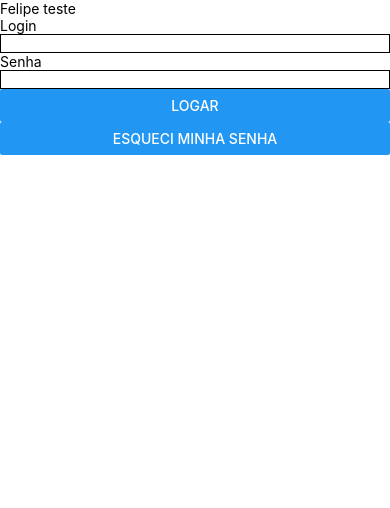
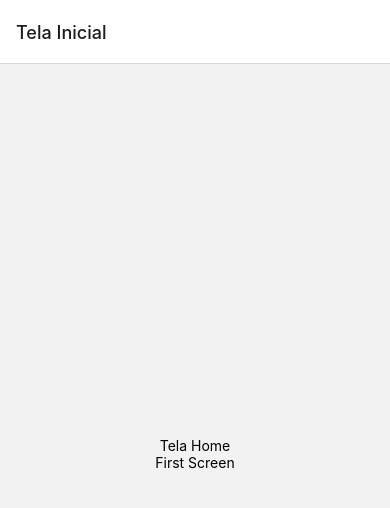
Before and after one commit to felipe-f-dantas/app, a React Native app: screen / in a window 390 px wide. Shown: the top 508 px of the page. Built offline with nearby package versions, Linux system fonts and the light colour scheme.

Commit message:
Navigation aula1

```diff
--- a/App.js
+++ b/App.js
@@ -1,46 +1,39 @@
-
-// aplicativo teste login sem api e sem banco de dados
 import React, {useState}from 'react'
 import { View, Text,Button, TouchableHighlight,Modal,StyleSheet } from 'react-native'
-import TextBox from './components/TextBox'
-import FO from './components/FO';
+import { NavigationContainer } from '@react-navigation/native'
+import { createStackNavigator } from '@react-navigation/stack'
 
-export default function App(props) {
+const Pilha = createStackNavigator();
 
-  const [visivel,setVisivel] = useState(false)
+function TelaHome({navigation}){
+    return(
+        <View style={{flex:1,alignItems:'center',justifyContent:'center'}}>
+            <Text>Tela Home</Text>
+            <Text>First Screen</Text>
+        </View>
+    )
+}
 
-  return (
-    <View>
-      <View><Text>Felipe teste</Text></View>
-      <TextBox/>
-      <Modal animationType="fade" transparent={true} visible={visivel} style={{}}>
-      <View style={estilos.modal}>
-      <FO/>
-      <Button title="Enviar" onPress={()=>{setVisivel(false)}}/>
+function TelaCanal({navigation}){
+  return(
+      <View style={{flex:1,alignItems:'center',justifyContent:'center'}}>
+          <Text>Tela Canal</Text>
+          <Text>Second Screen</Text>
       </View>
-      </Modal>
+  )
+}
 
-      <Button title="Esqueci Minha Senha" onPress={()=>{setVisivel(true)}}/>
-
-    </View>
+export default function () {
 
 
 
+  return (
+    <NavigationContainer>
+     <Pilha.Navigator>
+        <Pilha.Screen name="Home" component={TelaHome} options={{title:'Tela Inicial'}}/>
+        <Pilha.Screen name="Canal" component={TelaCanal} options={{title:'Tela Secundaria'}}/>
+     </Pilha.Navigator>
+    </NavigationContainer>
 
   )
 }
-const estilos=StyleSheet.create({
-
-  modal:{
-      backgroundColor:"#BFE0FF",
-      margin:20,
-      padding:20,
-      borderRadius:20,
-      elevation:10,
-
-  },
-
-  txt:{
-      color:"white"
-  }
-})
--- a/package.json
+++ b/package.json
@@ -14,8 +14,8 @@
     "@react-navigation/stack": "^6.1.1",
     "react": "17.0.2",
     "react-native": "0.67.3",
-    "react-native-safe-area-context": "^4.0.1",
-    "react-native-screens": "^3.12.0"
+    "react-native-safe-area-context": "^4.1.2",
+    "react-native-screens": "^3.13.1"
   },
   "devDependencies": {
     "@babel/core": "^7.12.9",
```
Also changed, not shown: 1 other file (tests, documents, lock files or other folders).
